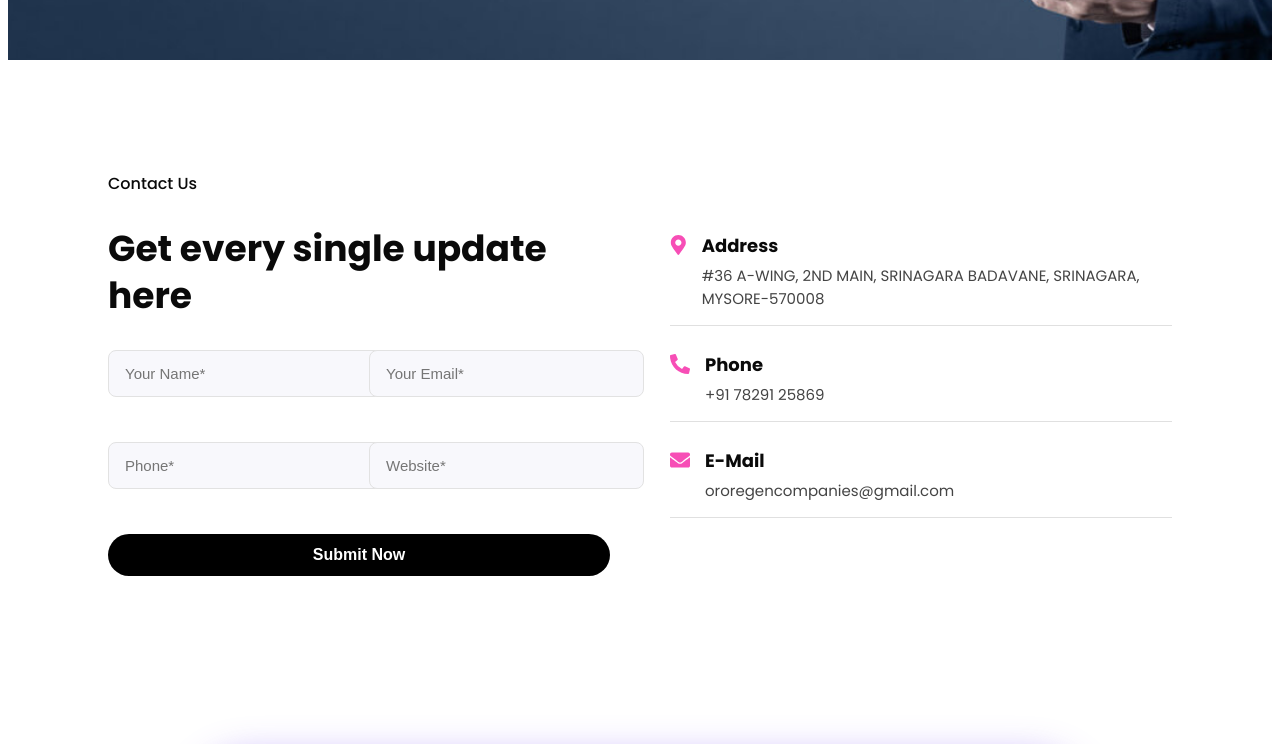
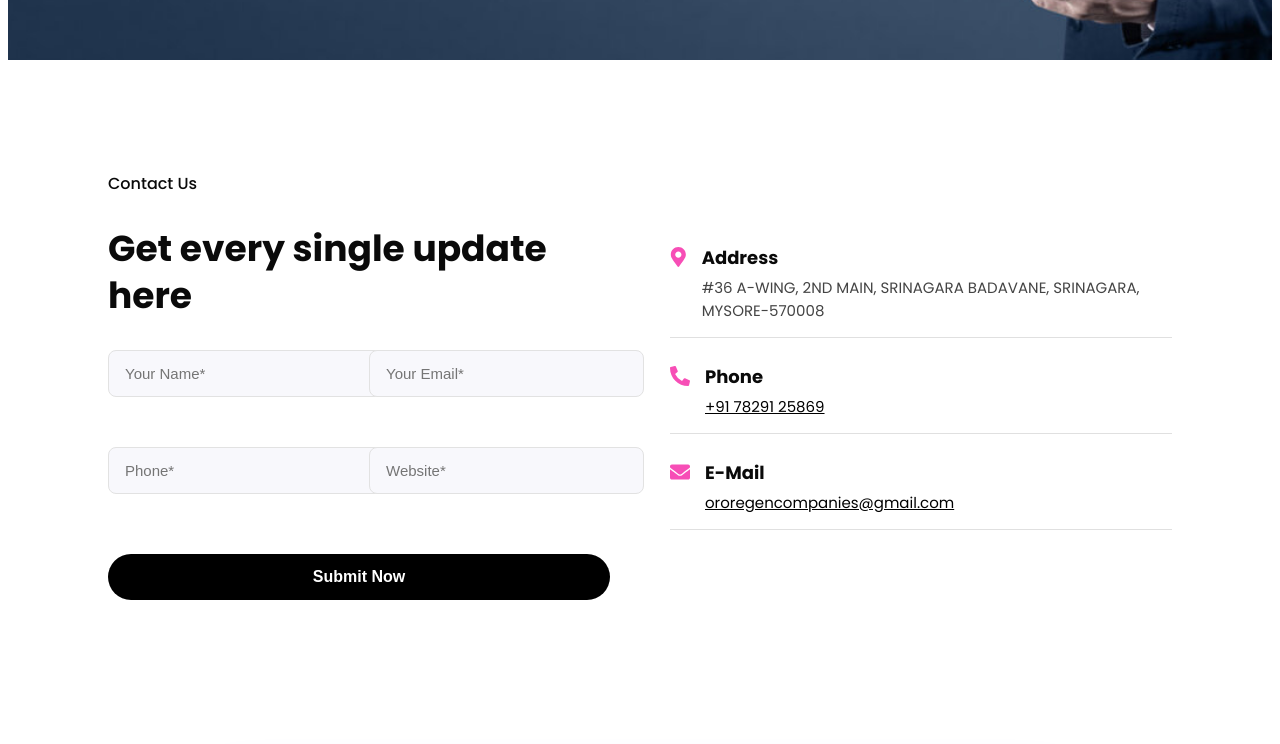
Before and after one commit to NakshatraNamahaCreations/ororegen, a React (Vite) app: page /contact in a window 1280 px wide. Shown: the part 404-1148 px from the top of the page. Built offline with nearby package versions, Linux system fonts and the light colour scheme.

Commit message:
form integration
form integration

```diff
--- a/src/pages/ContactPage.css
+++ b/src/pages/ContactPage.css
@@ -34,19 +34,22 @@
 
 .form-row {
   display: flex;
-  gap: 20px;
-  margin-bottom: 25px;
+  gap: 25px;
+  margin-bottom: 30px; /* increased vertical space between rows */
 }
 
 .form-group {
   flex: 1;
+  display: flex;
+  flex-direction: column;
+  gap: 10px; /* adds spacing between label and input */
 }
 
 .form-group input {
   width: 100%;
   border: none;
   border-bottom: 1.5px solid #b5b5b5;
-  padding: 10px 0;
+  padding: 12px 0; /* slightly taller input fields */
   font-size: 15px;
   background: transparent;
   outline: none;
@@ -65,9 +68,10 @@
   color: white;
   font-size: 16px;
   font-weight: 600;
-  padding: 12px 35px;
+  padding: 14px 38px;
   cursor: pointer;
   transition: transform 0.3s ease;
+  margin-top: 10px; /* spacing above button */
 }
 
 .submit-btn:hover {
@@ -128,5 +132,6 @@
 
   .form-row {
     flex-direction: column;
+    gap: 20px;
   }
 }
--- a/src/pages/ContactPage.jsx
+++ b/src/pages/ContactPage.jsx
@@ -4,6 +4,7 @@ import Header from "../components/Header";
 import Footer from "../components/Footer";
 import { FaPhoneAlt, FaEnvelope, FaMapMarkerAlt } from "react-icons/fa";
 import bannerImg from "../assets/bannercontact.jpg"; // banner image
+
 const ContactPage = () => {
   const [formData, setFormData] = useState({
     name: "",
@@ -12,28 +13,87 @@ const ContactPage = () => {
     website: "",
   });
 
+  const [loading, setLoading] = useState(false);
+
   const handleChange = (e) => {
     setFormData({ ...formData, [e.target.name]: e.target.value });
   };
 
-  const handleSubmit = (e) => {
+  // ✅ Brevo (Sendinblue) email integration
+ const handleSubmit = async (e) => {
   e.preventDefault();
-    alert("✅ Form submitted successfully!");
+  setLoading(true);
+
+  try {
+    const response = await fetch("https://api.brevo.com/v3/smtp/email", {
+      method: "POST",
+      headers: {
+        "Content-Type": "application/json",
+        "api-key":
+          "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",
+      },
+      body: JSON.stringify({
+        sender: {
+          email: "ororegencompanies@gmail.com", // ✅ verified sender (must match Brevo verification)
+          name: "Oro Regen Website",
+        },
+        to: [
+          {
+            email: "ororegencompanies@gmail.com", // ✅ your inbox
+            name: "Oro Regen Admin",
+          },
+        ],
+        replyTo: {
+          email: formData.email, // user’s email
+          name: formData.name,
+        },
+        subject: `📩 New Contact Form Submission from ${formData.name}`,
+        htmlContent: `
+          <div style="font-family: Poppins, sans-serif; color: #333;">
+            <h2>New Contact Request</h2>
+            <p><strong>Name:</strong> ${formData.name}</p>
+            <p><strong>Email:</strong> ${formData.email}</p>
+            <p><strong>Phone:</strong> ${formData.phone}</p>
+            <p><strong>Website:</strong> ${formData.website}</p>
+            <p>Submitted via Oro Regen Website Contact Form.</p>
+          </div>
+        `,
+      }),
+    });
+
+    const data = await response.json();
+    console.log("📬 Brevo response:", data);
+
+    if (response.ok) {
+      alert("✅ Email sent successfully! Check your Gmail inbox.");
       setFormData({ name: "", email: "", phone: "", website: "" });
+    } else {
+      console.error("❌ Brevo Error:", data);
+      alert("❌ Failed to send message. Please verify sender email in Brevo.");
+    }
+  } catch (error) {
+    console.error("Network Error:", error);
+    alert("❌ Network error occurred while sending the message.");
+  }
+
+  setLoading(false);
 };
+
 
   return (
     <>
       <Header />
+
       {/* Banner Section */}
       <div
         className="page-banner"
         style={{ backgroundImage: `url(${bannerImg})` }}
       >
         <div className="banner-overlay">
-                <h1 style={{color:'white'}}>CONTACT US</h1>
+          <h1 style={{ color: "white" }}>CONTACT US</h1>
         </div>
       </div>
+
       <section className="contact-section">
         <div className="contact-container">
           {/* Left Column — Contact Form */}
@@ -88,13 +148,13 @@ const ContactPage = () => {
                 </div>
               </div>
 
-              <button type="submit" className="submit-btn">
-                Submit Now
+              <button type="submit" className="submit-btn" disabled={loading}>
+                {loading ? "Sending..." : "Submit Now"}
               </button>
             </form>
           </div>
 
-          {/* Right Column — Contact Info (No Heading) */}
+          {/* Right Column — Contact Info */}
           <div className="contact-right">
             <div className="info-box">
               <div className="info-item">
@@ -112,7 +172,11 @@ const ContactPage = () => {
                 <FaPhoneAlt className="info-icon" />
                 <div>
                   <h4>Phone</h4>
-                  <p>+91 78291 25869</p>
+                  <p>
+                    <a href="tel:+917829125869" style={{ color: "#000" }}>
+                      +91 78291 25869
+                    </a>
+                  </p>
                 </div>
               </div>
 
@@ -120,13 +184,21 @@ const ContactPage = () => {
                 <FaEnvelope className="info-icon" />
                 <div>
                   <h4>E-Mail</h4>
-                  <p>ororegencompanies@gmail.com</p>
+                  <p>
+                    <a
+                      href="mailto:ororegencompanies@gmail.com"
+                      style={{ color: "#000" }}
+                    >
+                      ororegencompanies@gmail.com
+                    </a>
+                  </p>
                 </div>
               </div>
             </div>
           </div>
         </div>
       </section>
+
       <Footer />
     </>
   );
--- a/src/pages/EnquiryForm.jsx
+++ b/src/pages/EnquiryForm.jsx
@@ -1,8 +1,8 @@
 import React, { useState } from "react";
 import "./EnquiryForm.css";
-import enquiryImg from "../assets/enquirycontact.jpg"; // ✅ main image
-import dotted from "../../src/assets/dotted.png"; // ✅ top gradient dots
-import dotted1 from "../../src/assets/dotted1.png"; // ✅ small dotted shape
+import enquiryImg from "../assets/enquirycontact.jpg";
+import dotted from "../assets/dotted.png";
+import dotted1 from "../assets/dotted1.png";
 
 const EnquiryForm = () => {
   const [formData, setFormData] = useState({
@@ -13,13 +13,61 @@ const EnquiryForm = () => {
     message: "",
   });
 
+  const [loading, setLoading] = useState(false);
+
   const handleChange = (e) => {
     setFormData({ ...formData, [e.target.name]: e.target.value });
   };
 
-  const handleSubmit = (e) => {
+  // ✅ Brevo email integration
+  const handleSubmit = async (e) => {
     e.preventDefault();
-    alert("✅ Your message has been sent!");
+    setLoading(true);
+
+    try {
+      const response = await fetch("https://api.brevo.com/v3/smtp/email", {
+        method: "POST",
+        headers: {
+          "Content-Type": "application/json",
+          "api-key":
+            "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",
+        },
+        body: JSON.stringify({
+          sender: {
+            email: "ororegencompanies@gmail.com", // ✅ must be verified in Brevo
+            name: "Oro Regen Website",
+          },
+          to: [
+            {
+              email: "ororegencompanies@gmail.com", // ✅ receiver (your inbox)
+              name: "Oro Regen Admin",
+            },
+          ],
+          replyTo: {
+            email: formData.email,
+            name: formData.name,
+          },
+          subject: `📩 New Enquiry from ${formData.name}`,
+          htmlContent: `
+            <div style="font-family:Poppins, sans-serif; color:#333;">
+              <h2 style="color:#000;">New Enquiry Form Submission</h2>
+              <p><strong>Name:</strong> ${formData.name}</p>
+              <p><strong>Email:</strong> ${formData.email}</p>
+              <p><strong>Phone:</strong> ${formData.phone}</p>
+              <p><strong>Subject:</strong> ${formData.subject || "N/A"}</p>
+              <p><strong>Message:</strong><br>${formData.message}</p>
+              <br/>
+              <p>📨 Submitted via Oro Regen website enquiry form.</p>
+            </div>
+          `,
+        }),
+      });
+
+      const data = await response.json();
+      console.log("📬 Brevo Response:", data);
+
+      if (response.ok) {
+        alert("✅ Your enquiry has been sent successfully!");
         setFormData({
           name: "",
           email: "",
@@ -27,6 +75,16 @@ const EnquiryForm = () => {
           phone: "",
           message: "",
         });
+      } else {
+        console.error("❌ Brevo Error:", data);
+        alert("❌ Failed to send message. Please try again later.");
+      }
+    } catch (error) {
+      console.error("Network Error:", error);
+      alert("❌ Network error occurred while sending your enquiry.");
+    }
+
+    setLoading(false);
   };
 
   return (
@@ -35,7 +93,7 @@ const EnquiryForm = () => {
       <div className="contact-heading">
         <p className="contact-now">Contact Now</p>
         <h2>
-          Have Question? <br /> Write a Message
+          Have a Question? <br /> Write a Message
         </h2>
       </div>
 
@@ -63,7 +121,6 @@ const EnquiryForm = () => {
             </div>
 
             <div className="form-row">
-
               <input
                 type="tel"
                 name="phone"
@@ -71,6 +128,7 @@ const EnquiryForm = () => {
                 value={formData.phone}
                 onChange={handleChange}
               />
+
             </div>
 
             <textarea
@@ -82,8 +140,8 @@ const EnquiryForm = () => {
               required
             ></textarea>
 
-            <button type="submit" className="send-btn">
-              Send Message
+            <button type="submit" className="send-btn" disabled={loading}>
+              {loading ? "Sending..." : "Send Message"}
             </button>
           </form>
         </div>
@@ -92,9 +150,12 @@ const EnquiryForm = () => {
         <div className="contact-right">
           <div className="image-container">
             <img src={enquiryImg} alt="Contact" className="contact-image" />
-            {/* Dotted overlays */}
             <img src={dotted} alt="Dotted overlay" className="dotted-overlay" />
-            <img src={dotted1} alt="Dotted overlay 2" className="dotted-overlay2" />
+            <img
+              src={dotted1}
+              alt="Dotted overlay 2"
+              className="dotted-overlay2"
+            />
           </div>
         </div>
       </div>
```
Lines whose indentation alone changed are shown as unchanged.
